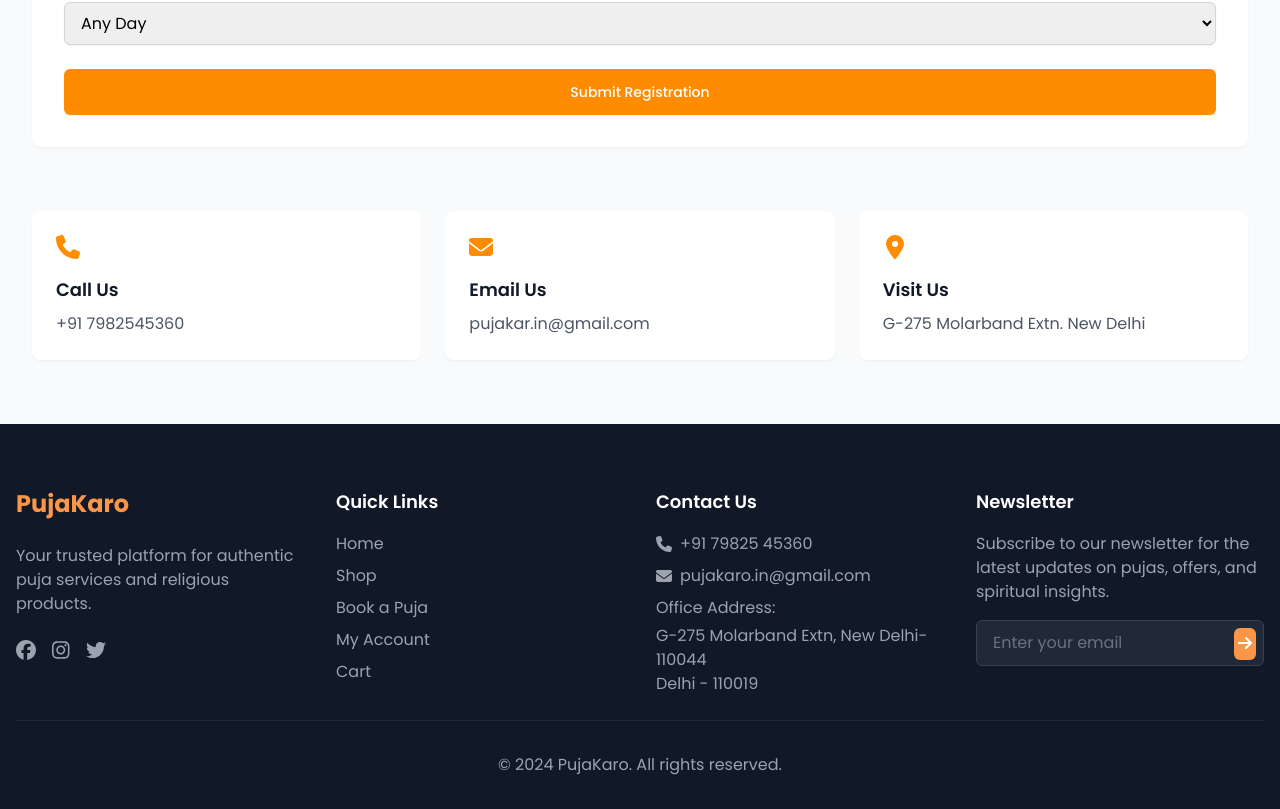
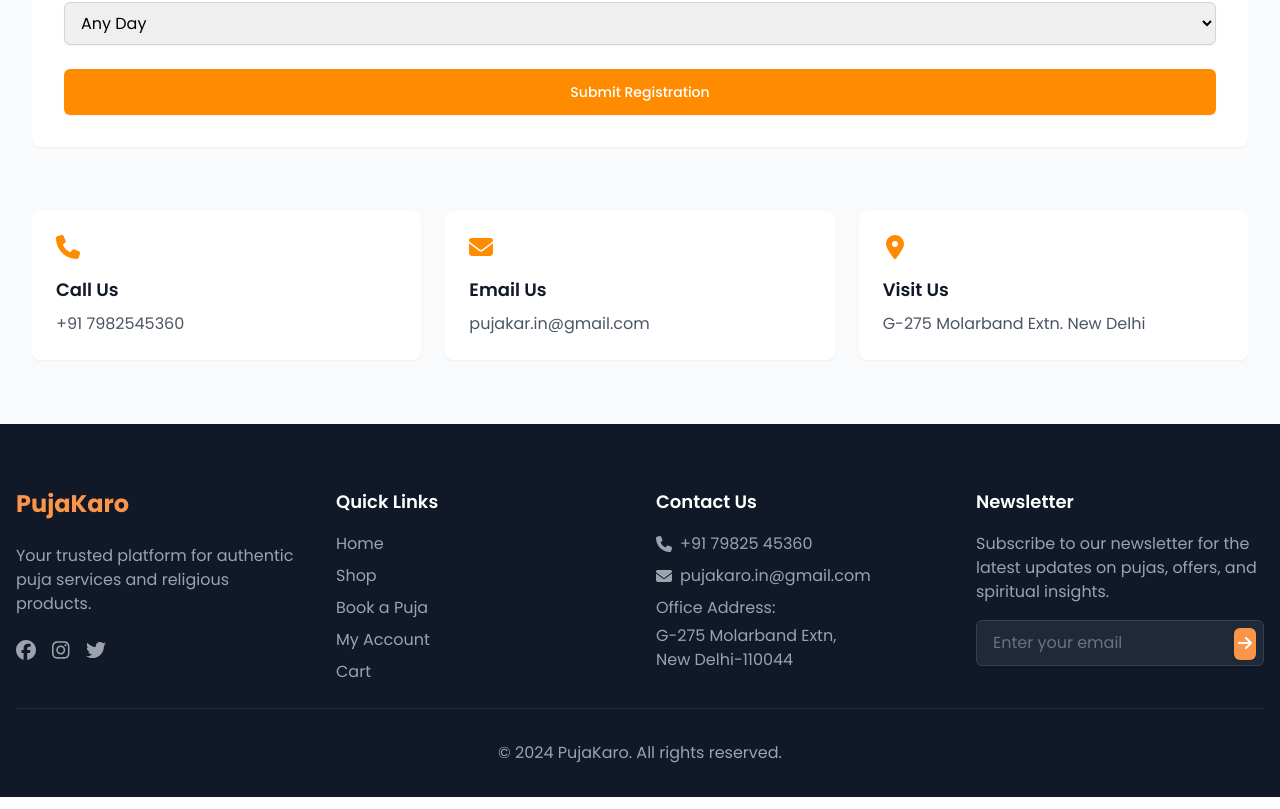
Before and after one commit to PujaKaro/frontend-vercel, a React (Vite) app: page /prashad-services in a window 1280 px wide. Shown: the part 1775-2584 px from the top of the page. Built offline with nearby package versions, Linux system fonts and the light colour scheme.

Commit message:
Refactor Footer component; improve email state management for newsletter subscription

```diff
--- a/src/components/Footer.jsx
+++ b/src/components/Footer.jsx
@@ -68,7 +68,7 @@
                 </li>
                 <li className="mt-4">
                   <p className="text-gray-400 mb-1">Office Address:</p>
-                  <p className="text-gray-400">G-275 Molarband Extn, New Delhi-110044<br />Delhi - 110019</p>
+                  <p className="text-gray-400">G-275 Molarband Extn,<br />New Delhi-110044</p>
                 </li>
               </ul>
             </div>
```
